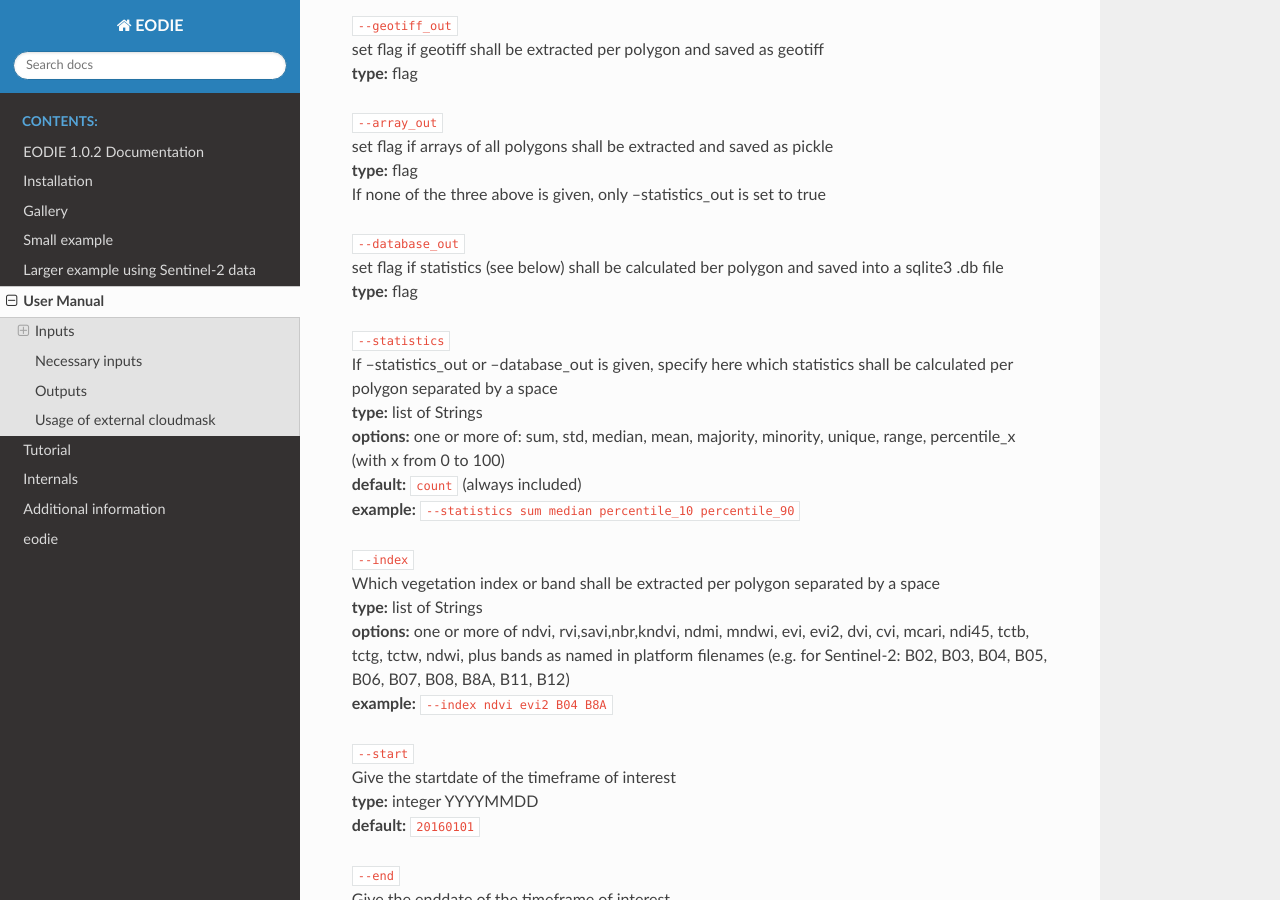
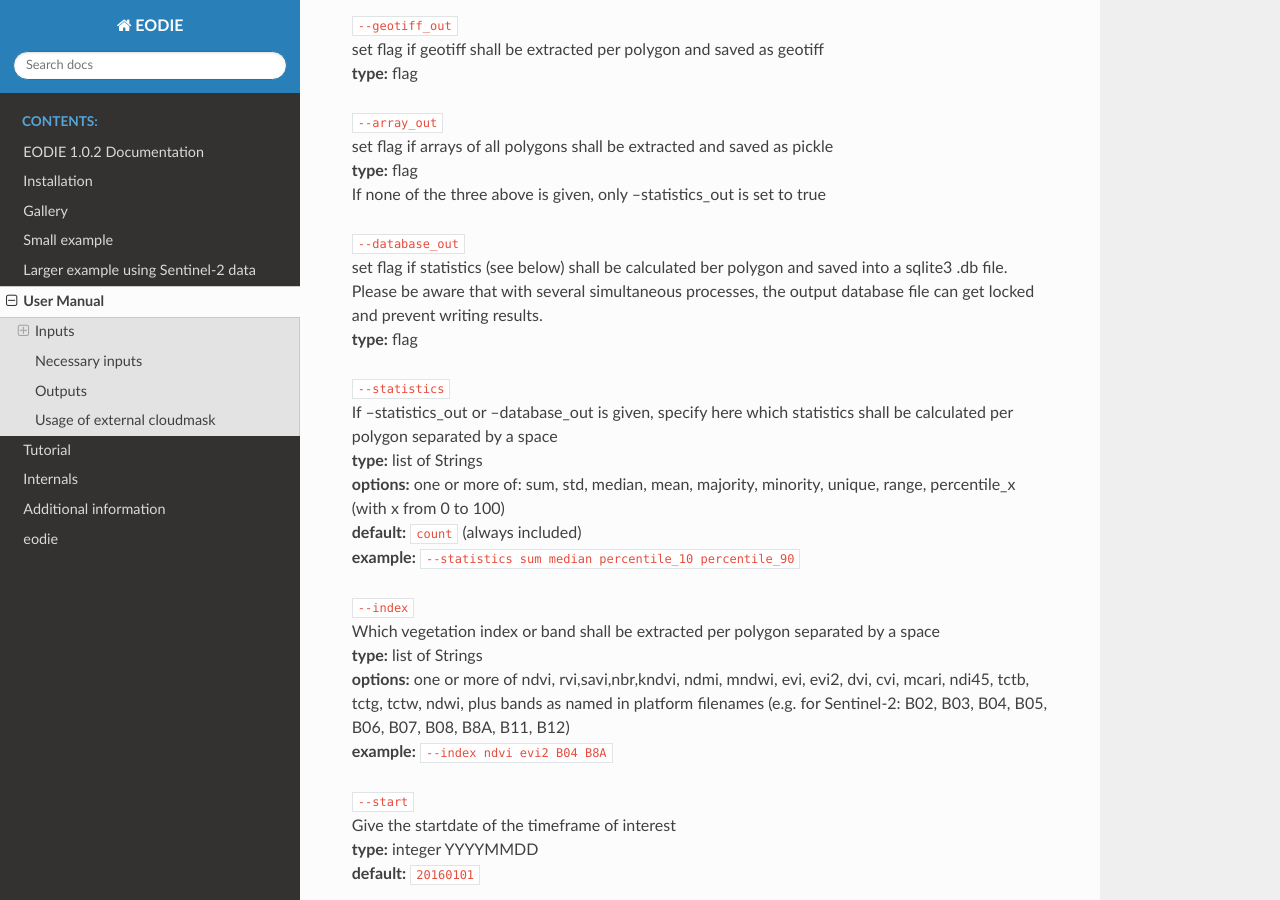
Before and after one commit to samumantha/EODIE, a Sphinx documentation site: the page built from docs/Use.rst, in a window 1280 px wide and 900 px high, scrolled down 1753 px. Built offline with Sphinx 7.4.7 and the Read the Docs theme 2.0.0, drawn with Linux system fonts in a browser that asks for light colours.

Commit message:
Added mention of database potentially getting locked

```diff
--- a/docs/Use.rst
+++ b/docs/Use.rst
@@ -62,7 +62,7 @@ Note that some parameters have options, some have defaults and some are optional
 | If none of the three above is given, only --statistics_out is set to true
 
 | ``--database_out``
-| set flag if statistics (see below) shall be calculated ber polygon and saved into a sqlite3 .db file
+| set flag if statistics (see below) shall be calculated ber polygon and saved into a sqlite3 .db file. Please be aware that with several simultaneous processes, the output database file can get locked and prevent writing results.
 | **type:** flag
 
 | ``--statistics``
```
